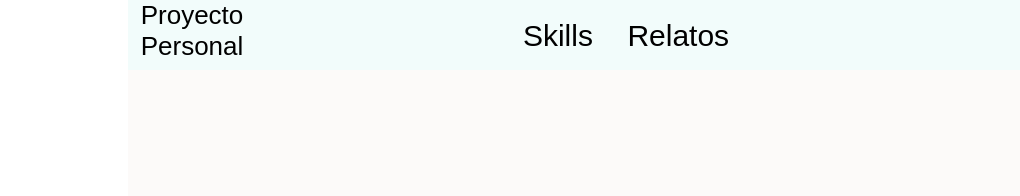
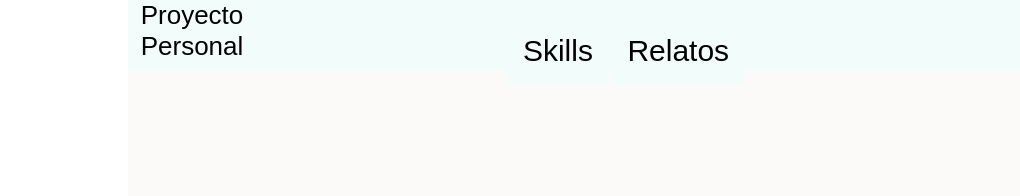
Before and after one commit to franbarra/webpage-basic, a plain HTML site: page paginaweb.html in a window 1280 px wide. Shown: the top 196 px of the page, 0-1020 px from the left. Drawn offline with Linux system fonts and the light colour scheme; a web font is replaced by a local one.

```diff
--- a/estilos_pagina.css
+++ b/estilos_pagina.css
@@ -32,12 +32,13 @@ header {
 	width: 300px;
 	height: 70px;
 	background-color: #f2fcfb;
-    display: flex;
+    display: inline;
     align-items: center;
     text-align: center;
     justify-content: center;
     font-family: "Aileron Thin", "Arial";
     margin-left: 200px;
+	margin-right: 200px;
 }
 
 .click-me1, .click-me2 {
@@ -55,6 +56,7 @@ header {
     padding-bottom: 17px;
 	padding-right: 15px;
 	padding-left: 15px;
+	margin: 0 auto;
 }
 
 .click-me1:hover, .click-me2:hover {
@@ -64,6 +66,7 @@ header {
 
 #menu_navegacion ul {
 	list-style-type: none;
+	align-items: center;
 }
 
 #menu_navegacion ul li {
```
